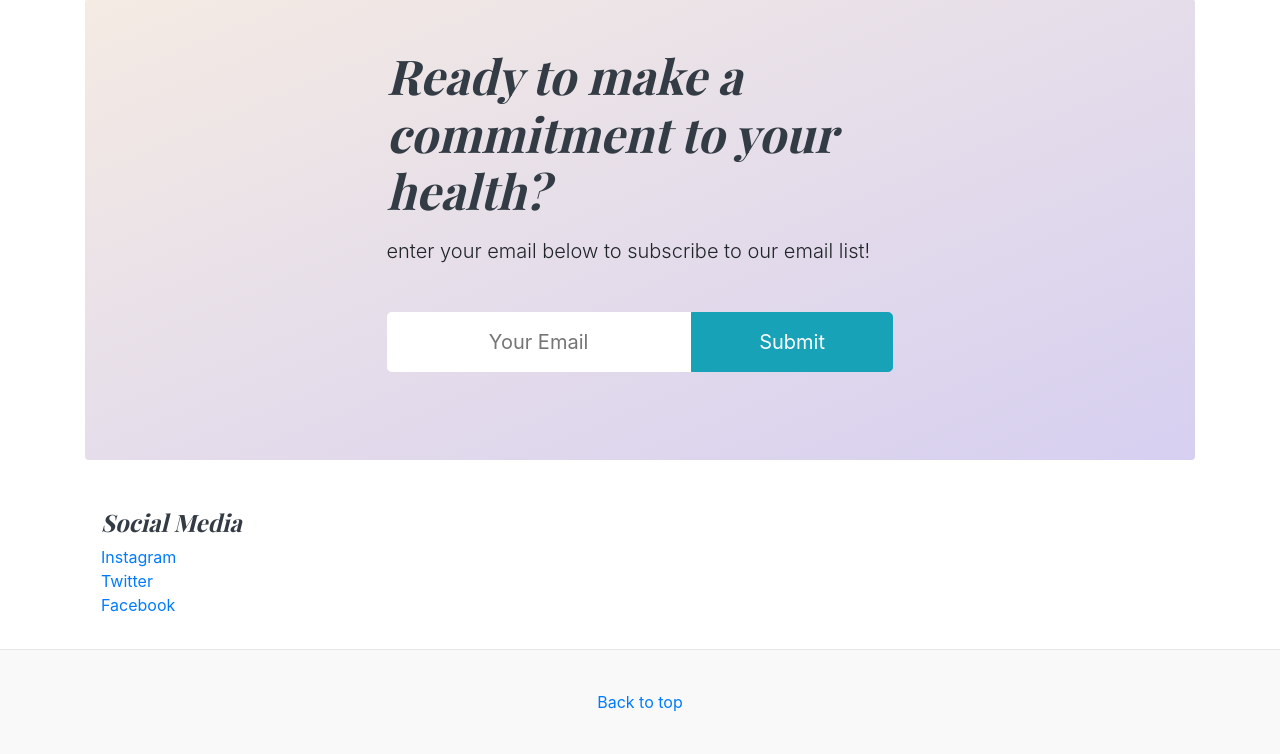
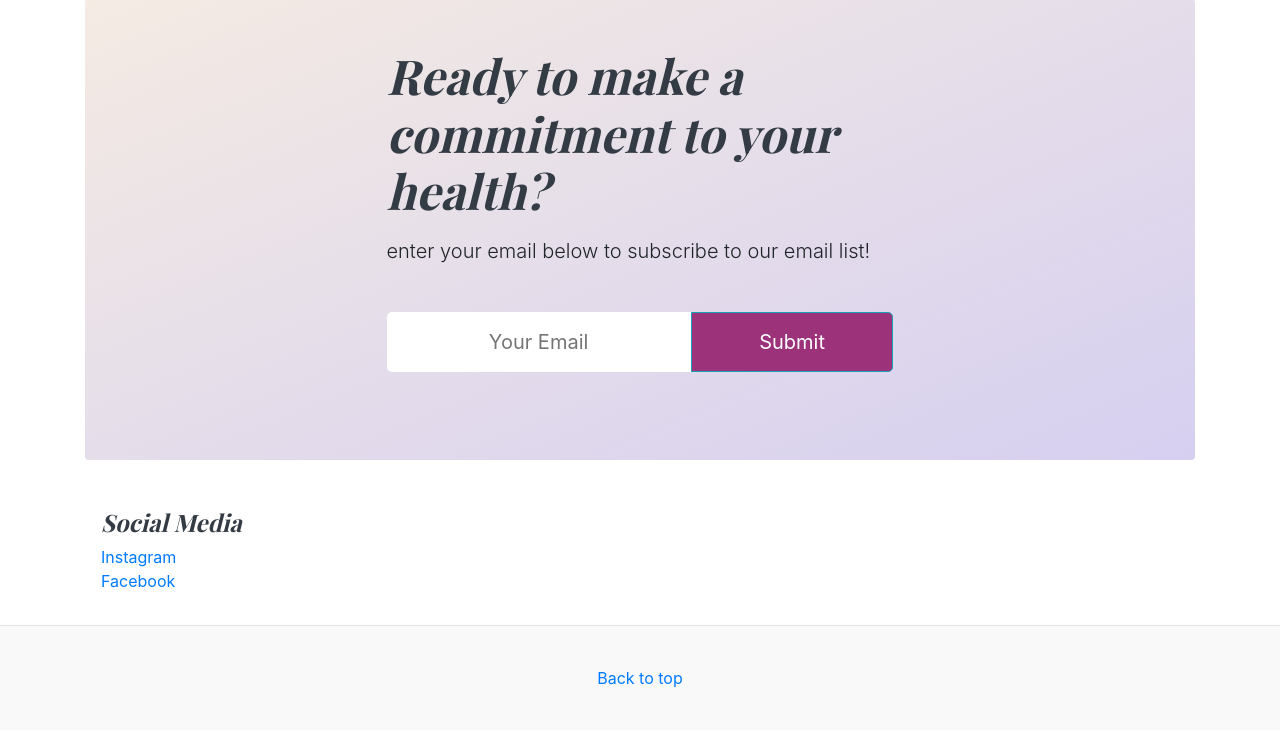
Before and after one commit to emilyspieler/couragetogrow, a PHP site: page /contact.html in a window 1280 px wide. Shown: the part 158-912 px from the top of the page. After the commit the page ends 846 px from the top, so only its background shows below. Run offline with PHP 8.4, Linux system fonts and the light colour scheme; some libraries are stand-ins or nearby versions.

Commit message:
hair color

```diff
--- a/contact.html
+++ b/contact.html
@@ -73,7 +73,6 @@
             <h4 class="font-italic">Social Media</h4>
             <ol class="list-unstyled">
               <li><a href="#">Instagram</a></li>
-              <li><a href="#">Twitter</a></li>
               <li><a href="#">Facebook</a></li>
             </ol>
           </div>
--- a/style.css
+++ b/style.css
@@ -227,6 +227,7 @@ button.btn.btn-info {
     height: 60px;
     border-top-left-radius: 0;
     border-bottom-left-radius: 0;
+    background-color: rgb(155, 50, 122);
 }
 
 .promise {
```
